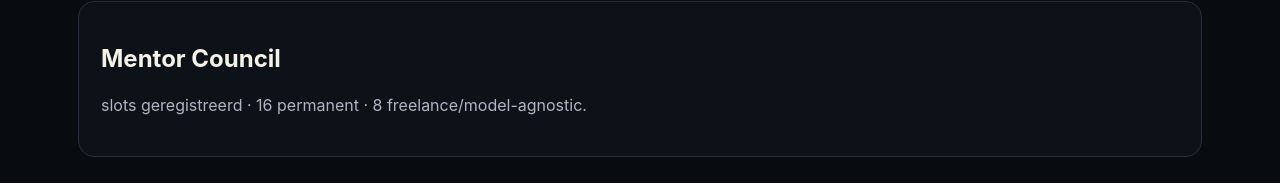
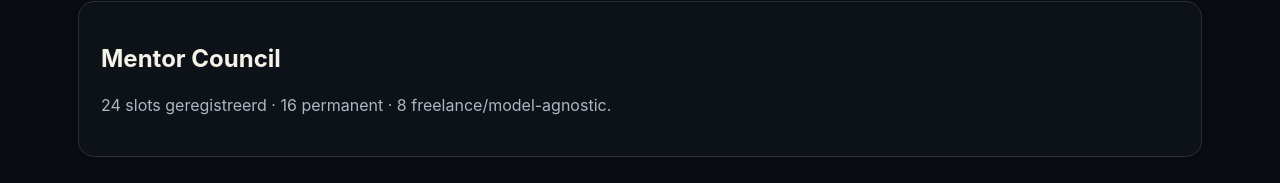
Before and after one commit to Maurits-pixe/PALACO-BOOK-1, a Next.js app in the folder apps/veldgids-web/: page / in a window 1280 px wide. Shown: the part 721-904 px from the top of the page. Built offline with nearby package versions, Linux system fonts and the light colour scheme.

Commit message:
Veldgids runtime v0.1: add apps/veldgids-web/src/domain/mentors.ts

```diff
--- /dev/null
+++ b/apps/veldgids-web/src/domain/mentors.ts
@@ -0,0 +1,5 @@
+export type MentorClass="PERMANENT"|"FREELANCE";
+export interface MentorSlot{id:string;kind:MentorClass;domain:string;modelBinding?:{provider:string;modelId:string;effectiveAt:string;evaluationStatus:string}}
+const permanent=["Psychology","Neuroscience","Philosophy","Communication","Relationships","Learning & Education","Health & Lifestyle","Ethics","Creativity","Strategy","Leadership","Science","History & Culture","Spirituality & Meaning","Innovation & Technology","Synthesis & Integration"];
+const freelance=["Frontier Psychology","Frontier Neuroscience","Frontier Clinical Evidence","Frontier Research","Frontier AI & Cognition","Frontier Behavioral Science","Frontier Ethics & Safety","Frontier Synthesis / Red Team"];
+export const mentorRegistry:MentorSlot[]=[...permanent.map((domain,i)=>({id:`M${String(i+1).padStart(2,"0")}`,kind:"PERMANENT" as const,domain})),...freelance.map((domain,i)=>({id:`F${String(i+1).padStart(2,"0")}`,kind:"FREELANCE" as const,domain}))];
```
